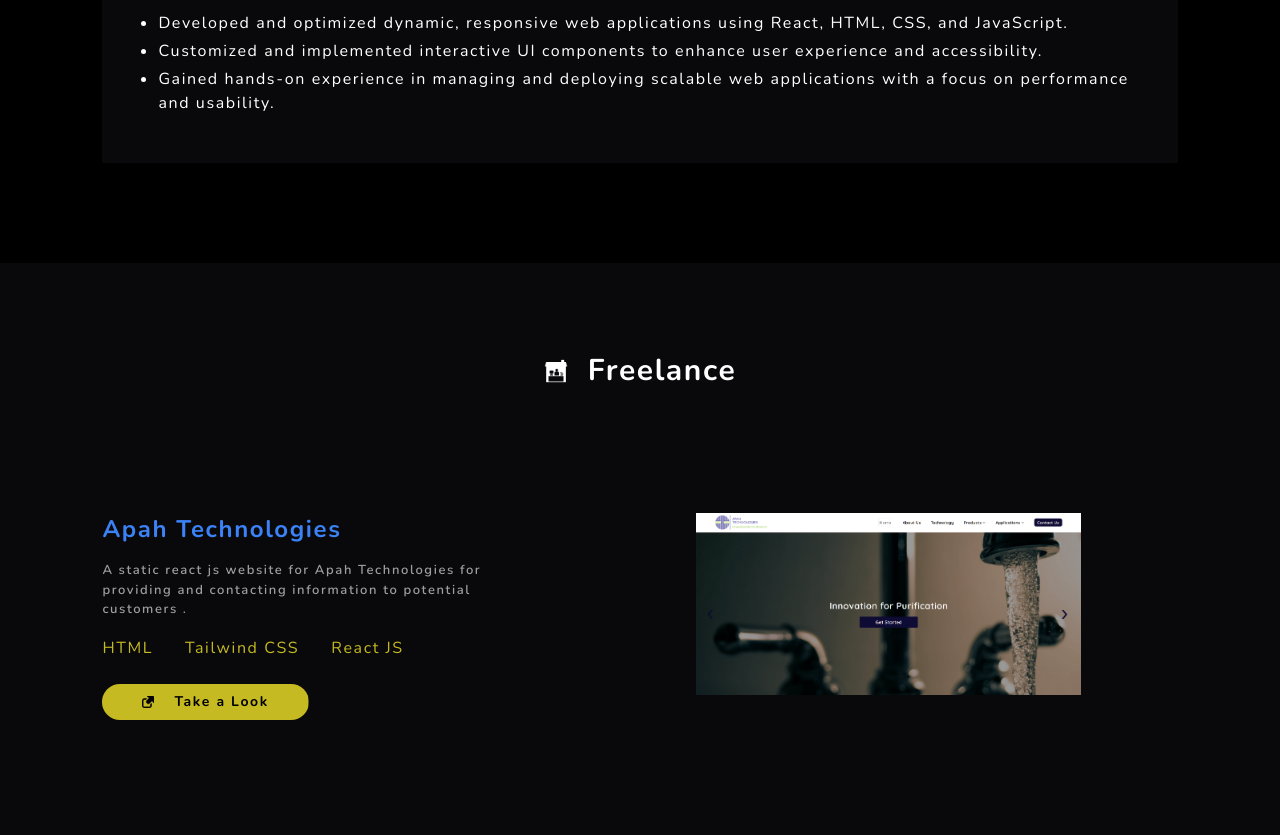
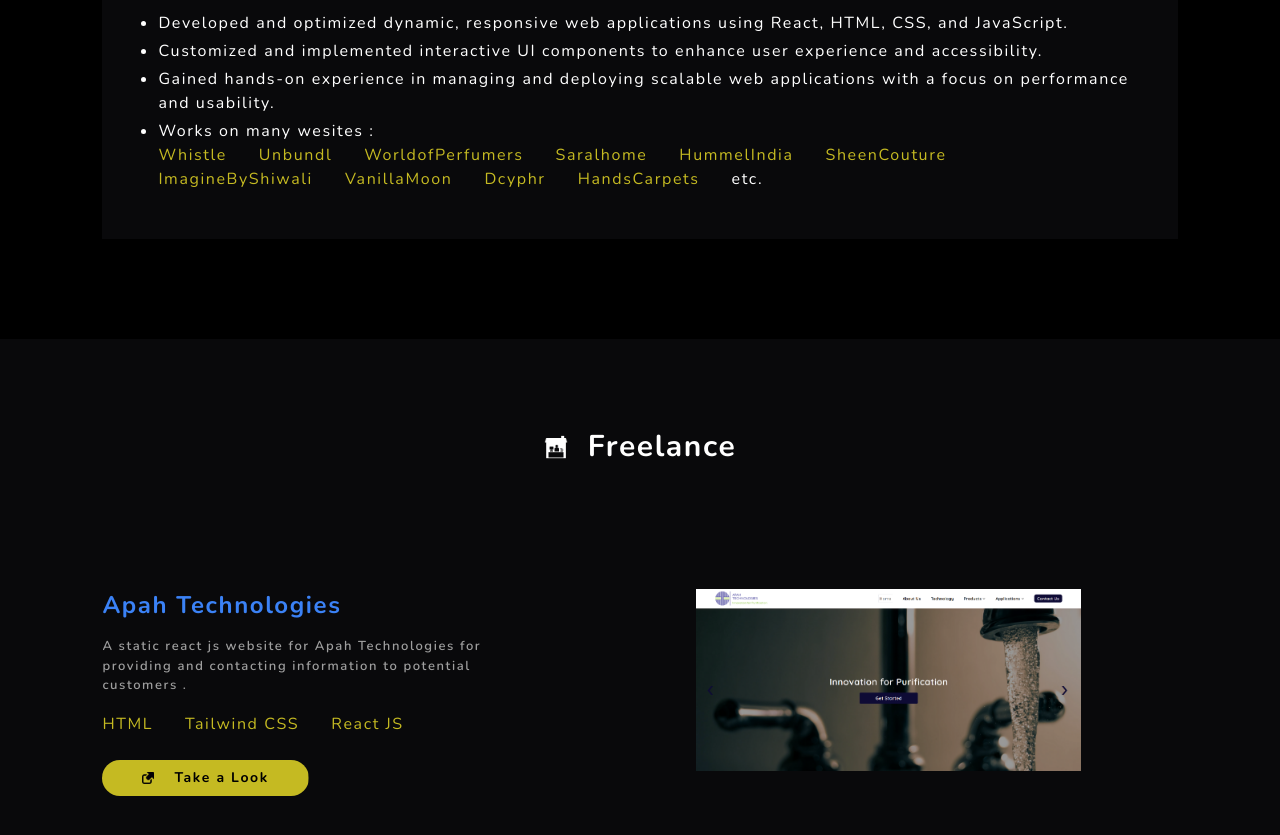
Before and after one commit to mayankkr121001/Portfolio, a React (Vite) app: page / in a window 1280 px wide. Shown: the part 1587-2422 px from the top of the page. Built offline with nearby package versions, Linux system fonts and the light colour scheme; a web font is replaced by a local one.

Commit message:
added websites in experience

```diff
--- a/src/component/Experience.jsx
+++ b/src/component/Experience.jsx
@@ -1,6 +1,48 @@
 import React from 'react'
 import experience from "../assets/experience.png"
 
+const unbWebsites = [
+    {
+        "name": "Whistle",
+        "url": "https://whistle.in/"
+    },
+    {
+        "name": "Unbundl",
+        "url": "https://unbundl.com/"
+    },
+    {
+        "name": "WorldofPerfumers",
+        "url": "https://worldofperfumers.com/"
+    },
+    {
+        "name": "Saralhome",
+        "url": "https://saralhome.com/"
+    },
+    {
+        "name": "HummelIndia",
+        "url": "https://hummel.net.in/"
+    },
+    {
+        "name": "SheenCouture",
+        "url": "https://sheencouture.com/"
+    },
+    {
+        "name": "ImagineByShiwali",
+        "url": "https://imaginebyshiwali.in/"
+    },
+    {
+        "name": "VanillaMoon",
+        "url": "https://vanillamoon.in/"
+    },
+    {
+        "name": "Dcyphr",
+        "url": "https://dcyphr.in/"
+    },
+    {
+        "name": "HandsCarpets",
+        "url": "https://handscarpets.com/"
+    },
+]
 
 function Experience() {
     return (
@@ -21,6 +63,14 @@
                                 <li>Developed and optimized dynamic, responsive web applications using React, HTML, CSS, and JavaScript.</li>
                                 <li>Customized and implemented interactive UI components to enhance user experience and accessibility.</li>
                                 <li>Gained hands-on experience in managing and deploying scalable web applications with a focus on performance and usability.</li>
+                                <li>Works on many wesites :
+                                    <div className='flex flex-wrap'>
+                                        {unbWebsites.map(web => (
+                                            <a href={web.url} target='_blank' className='text-[#c5ba22] mr-8'>{web.name}</a>
+                                        ))}
+                                        etc.
+                                    </div>
+                                </li>
                             </ul>
                         </div>
                     </div>
```
Also changed, not shown: 1 other file (tests, documents, lock files or other folders). Lines whose indentation alone changed are shown as unchanged.
